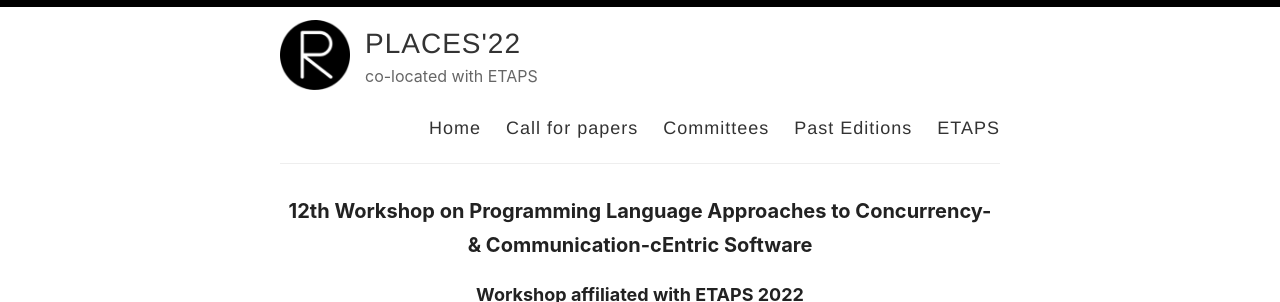
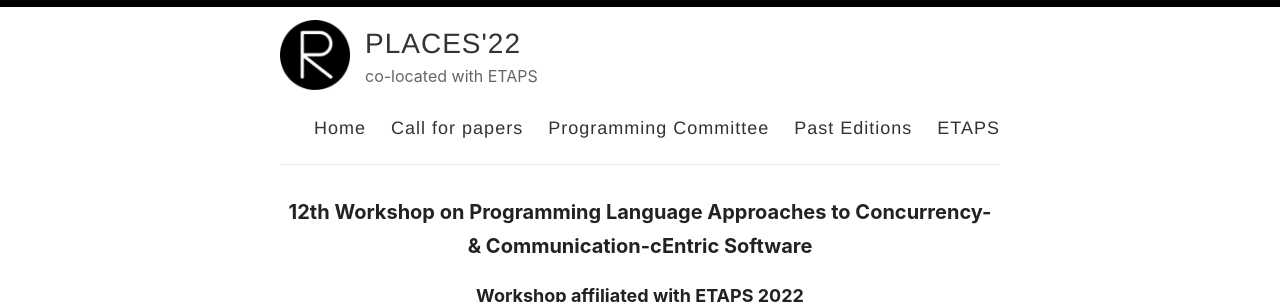
Before and after one commit to places-workshop/2022, a Jekyll site: the page built from index.html, in a window 1280 px wide, cut to the strip 0-302 px from the top of the page. Built offline with Jekyll 4.4.1, drawn with Linux system fonts in a browser that asks for light colours; the list of posts is cut into pages by our own code.

Commit message:
Update default.html

```diff
--- a/_layouts/default.html
+++ b/_layouts/default.html
@@ -30,7 +30,7 @@
             <nav>
               <a href="{{ site.baseurl }}/">Home</a>
               <a href="{{ site.baseurl }}/call-for-papers">Call for papers</a>
-              <a href="{{ site.baseurl }}/committee">Committees</a>
+              <a href="{{ site.baseurl }}/committee">Programming Committee</a>
               <a href="{{ site.baseurl }}/past-editions">Past Editions</a>
               <a href="https://etaps.org/">ETAPS</a>
             </nav>
```
